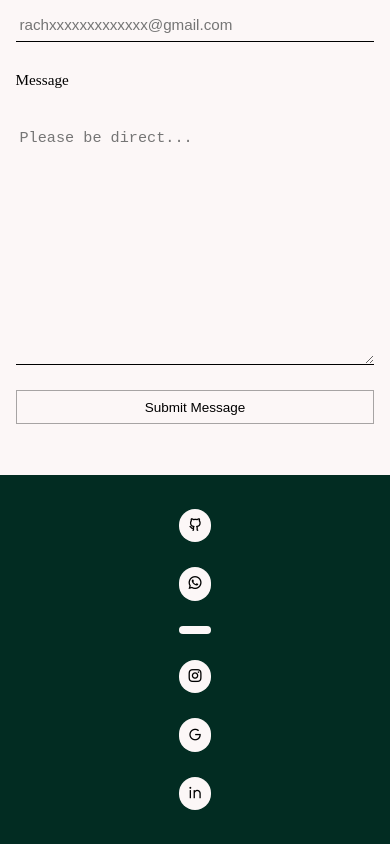
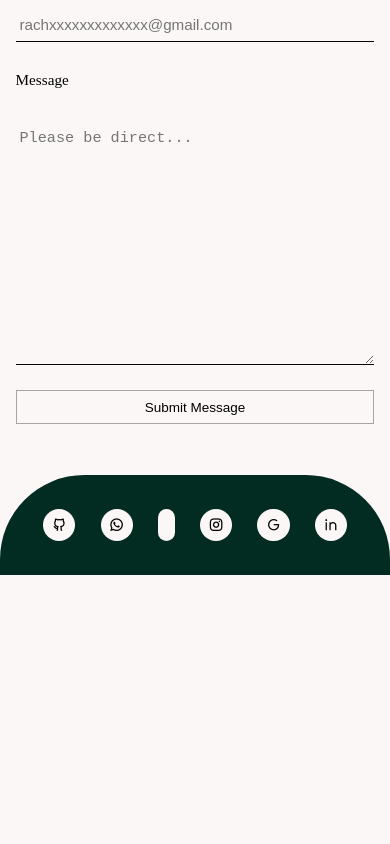
Before and after one commit to Lovethrech/my-main-portfolio, a Vue app: page / in a window 390 px wide. Shown: the part 4383-5227 px from the top of the page. After the commit the page ends 4958 px from the top, so only its background shows below. Built offline with nearby package versions, Linux system fonts and the light colour scheme; some icons are missing.

Commit message:
working on the footer components.

```diff
--- a/src/components/footer/FooterIcon.vue
+++ b/src/components/footer/FooterIcon.vue
@@ -16,7 +16,7 @@ const {FooterLinkItems}=defineProps(['FooterLinkItems']);
 
 <style scoped>
 .footer-icon-ctn{
-    font-size: var(--h4-size);
+    font-size: var(--h5-size);
     background-color: var(--bg-color);
     padding: 0.5vh 1vh;
     border-radius: var(--border-radius);
--- a/src/components/footer/FooterMain.vue
+++ b/src/components/footer/FooterMain.vue
@@ -27,10 +27,6 @@ import FooterIcon from './FooterIcon.vue';
 @media screen and (max-width: 1024px) {
     .main-footer{
         padding:4vh;
-        border-radius: 0;
-    }
-    .main-footer-main-ctn{
-        flex-direction: column;
     }
 }
 </style>
```
